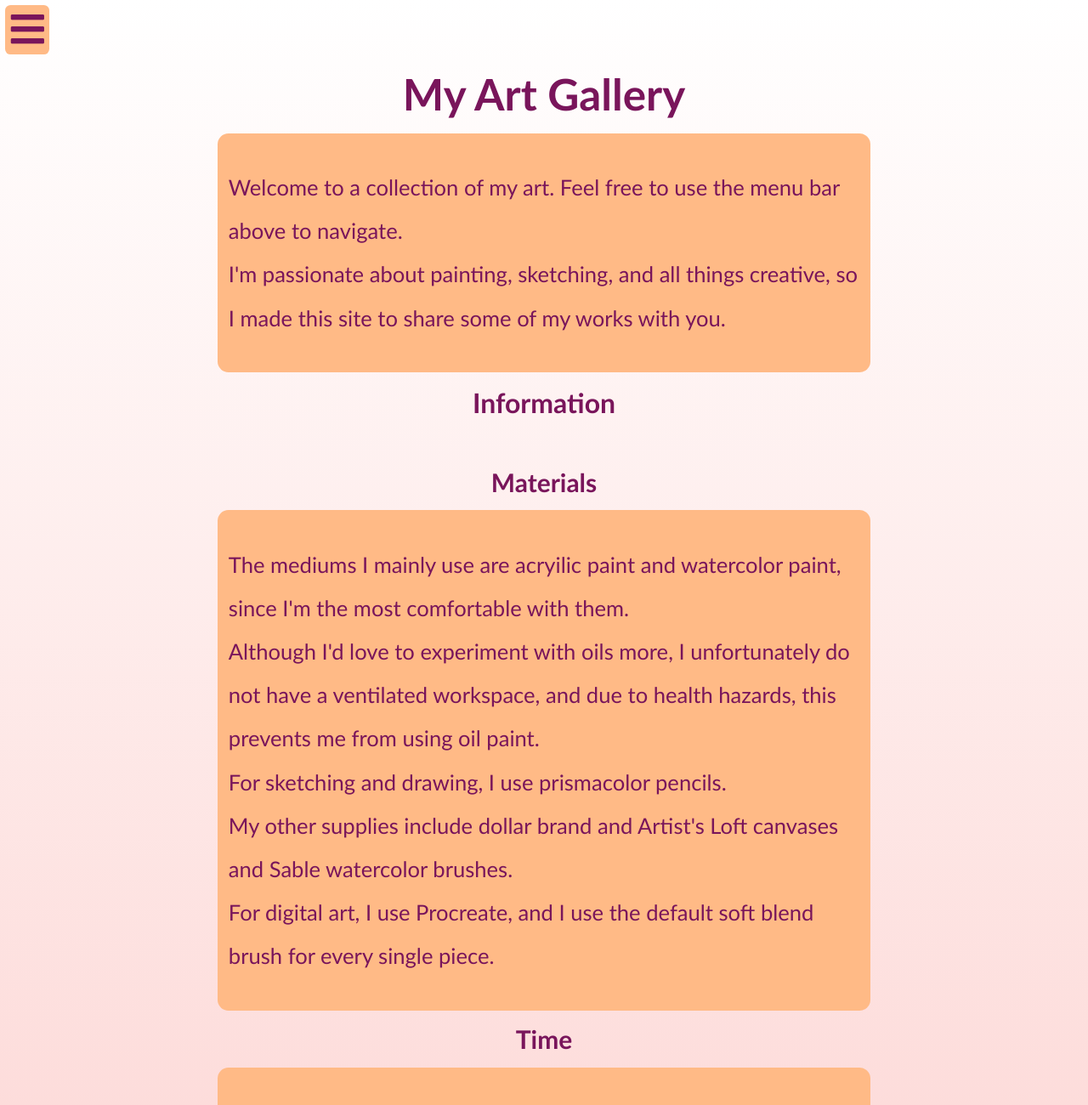
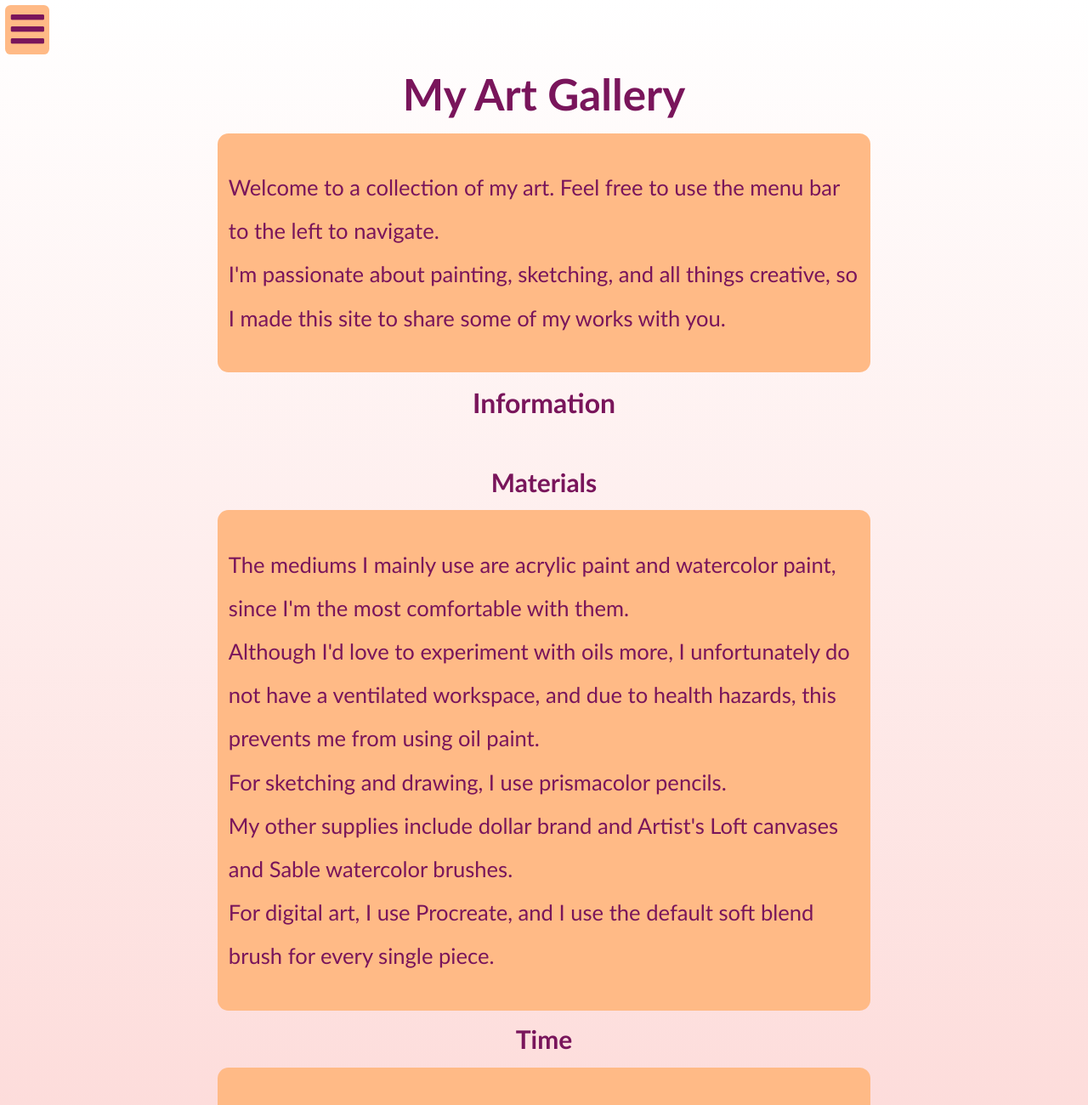
Before and after one commit to FionaVerzivolli/Art-Gallery-Website, a plain HTML site: page index.html in a window 1280 px wide. Shown: the top 1300 px of the page at 85% size. Drawn offline with Linux system fonts and the light colour scheme.

Commit message:
Update index.html

```diff
--- a/index.html
+++ b/index.html
@@ -28,7 +28,7 @@
       </div>
       <h1 id="Title" class="title hide-content">My Art Gallery</a></h1>
       <div class="bg-color">
-        <p class="hide-content">Welcome to a collection of my art. Feel free to use the menu bar above to navigate.<br> I'm passionate about painting, sketching, and all things creative, so I made this site to share some of my works with you.</p>
+        <p class="hide-content">Welcome to a collection of my art. Feel free to use the menu bar to the left to navigate.<br> I'm passionate about painting, sketching, and all things creative, so I made this site to share some of my works with you.</p>
       </div>
         <div id="Information">
           <h2 class="hide-content"> Information </h2>
@@ -36,7 +36,7 @@
 
            <h3 class="hide-content">Materials</h3>
            <div class="bg-color">
-              <p class='hide-content'>The mediums I mainly use are acryilic paint and watercolor paint, since I'm the most comfortable with them. <br>Although I'd love to experiment with oils more, I unfortunately do not have a ventilated workspace, and due to health hazards, this prevents me from using oil paint. <br> For sketching and drawing, I use prismacolor pencils.<br>My other supplies include dollar brand and Artist's Loft canvases and Sable watercolor brushes.<br>For digital art, I use Procreate, and I use the default soft blend brush for every single piece.</p>
+              <p class='hide-content'>The mediums I mainly use are acrylic paint and watercolor paint, since I'm the most comfortable with them. <br>Although I'd love to experiment with oils more, I unfortunately do not have a ventilated workspace, and due to health hazards, this prevents me from using oil paint. <br> For sketching and drawing, I use prismacolor pencils.<br>My other supplies include dollar brand and Artist's Loft canvases and Sable watercolor brushes.<br>For digital art, I use Procreate, and I use the default soft blend brush for every single piece.</p>
             </div>
             <h3 class="hide-content">Time</h3>
             <div class="bg-color">
```
